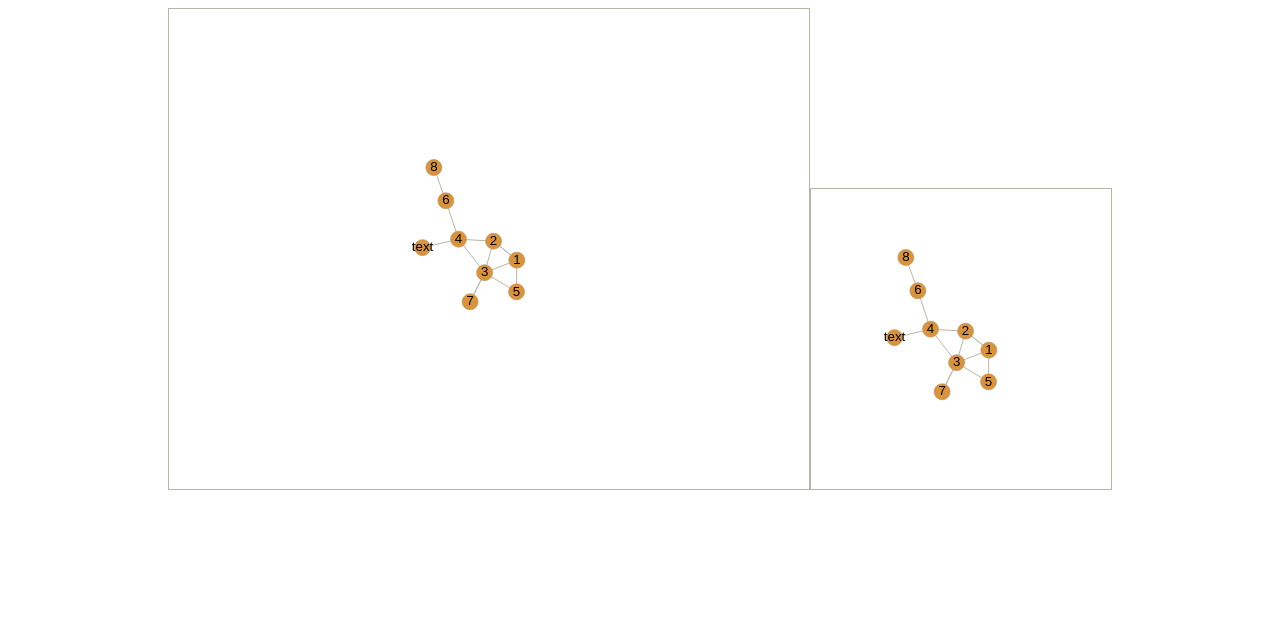
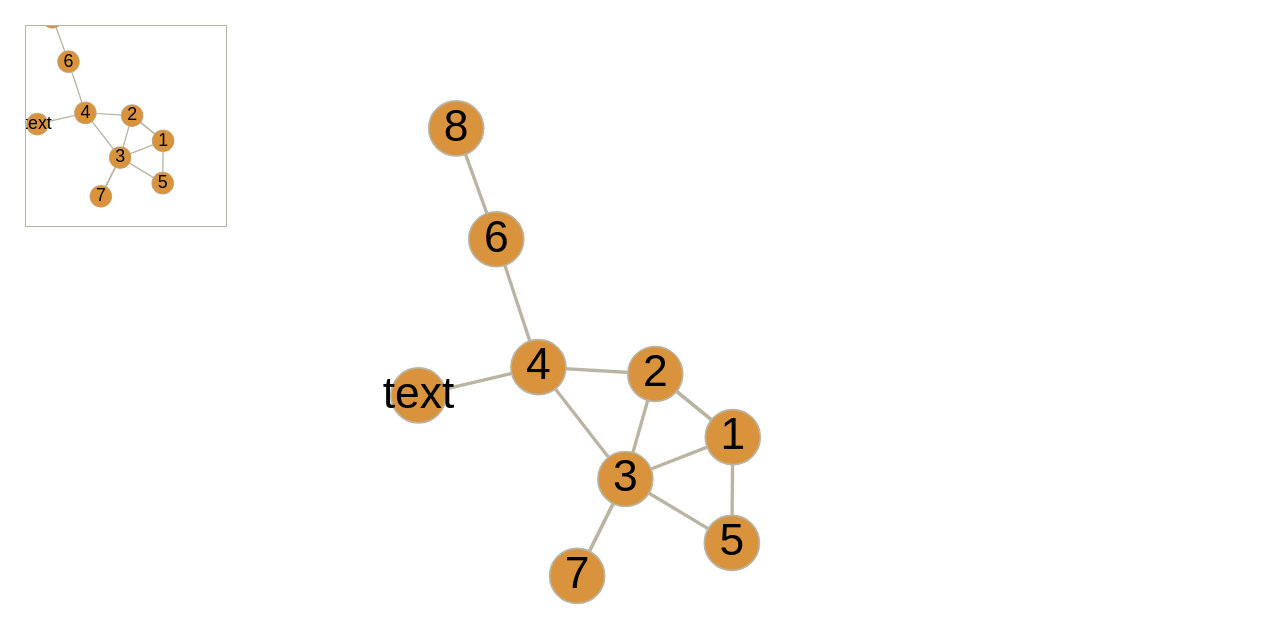
Before and after one commit to diogojc/AnimatedGraph, a plain HTML site: page index.html in a window 1280 px wide. Drawn offline with Linux system fonts and the light colour scheme.

Commit message:
view can now resize automatically

```diff
--- a/index.html
+++ b/index.html
@@ -22,8 +22,8 @@
 		<div id='main'></div>
 		<script type='application/javascript'>
 			var ag = new AnimatedGraph();
-			document.getElementById('main').appendChild(ag.createCanvas('view1'));
-			document.getElementById('main').appendChild(ag.createCanvas('view2',300,300));
+			document.body.appendChild(ag.createCanvas('view1'));
+			document.body.appendChild(ag.createCanvas('view2',300,300));
 			ag.addEdge(1,2);
 			ag.addEdge(1,3);
 			ag.addEdge(1,5);
--- a/lib/CanvasView.js
+++ b/lib/CanvasView.js
@@ -6,11 +6,35 @@
 function CanvasView(id,width,height){
 	this.domelement = document.createElement('canvas');
 	this.domelement.setAttribute('id',id);
+
+	//Fit initial view to model size
 	this.domelement.setAttribute('width',width);
 	this.domelement.setAttribute('height',height);
+	this.translation = new Vector(width/2.0,height/2.0,0);
+	this.scale = 2;
 
-	this.translation = new Vector(width/2.0,height/2.0,0);
-	this.scale = 1;
+	//Callbacks when resizing view
+	var that = this;
+	this.oldwidth = width;
+	this.oldheight = height;
+	var resize = function(e){
+		var width = that.domelement.clientWidth;
+		var height = that.domelement.clientHeight;
+		that.domelement.setAttribute('width',width);
+		that.domelement.setAttribute('height',height);
+
+		//Add difference of new and old to translation
+		that.translation = that.translation.add(new Vector(width-that.oldwidth,height-that.oldheight,0).division(2));
+		//Scale by a factor of new area / old area
+		that.scale *= Math.min(width,height) / Math.min(that.oldwidth,that.oldheight);
+
+		//Save the new size
+		that.oldwidth = width;
+		that.oldheight = height;
+	};
+	window.addEventListener('load', resize, false);
+	window.addEventListener('resize', resize, false);
+	window.addEventListener('orientationchange', resize, false);
 };
 
 //Callback for drawing model
--- a/style.css
+++ b/style.css
@@ -1,9 +1,19 @@
-canvas{
-	border:1px solid rgb(186,180,163);
+html, body, #view1{
+	width: 100%;
+	height: 100%;
+	margin: 0px;
+	border: 0px;
+	padding: 0px;
+	overflow: hidden;
 }
 
-#main{
-	margin-left:auto;
-	margin-right:auto;
-	text-align:center;
+#view2{
+	position: absolute;
+	left: 25px;
+	top: 25px;
+	width: 200px;
+	height: 200px;
+	margin: 0px;
+	border: 1px solid rgb(186,180,163);
+	padding: 0px;
 }
```
